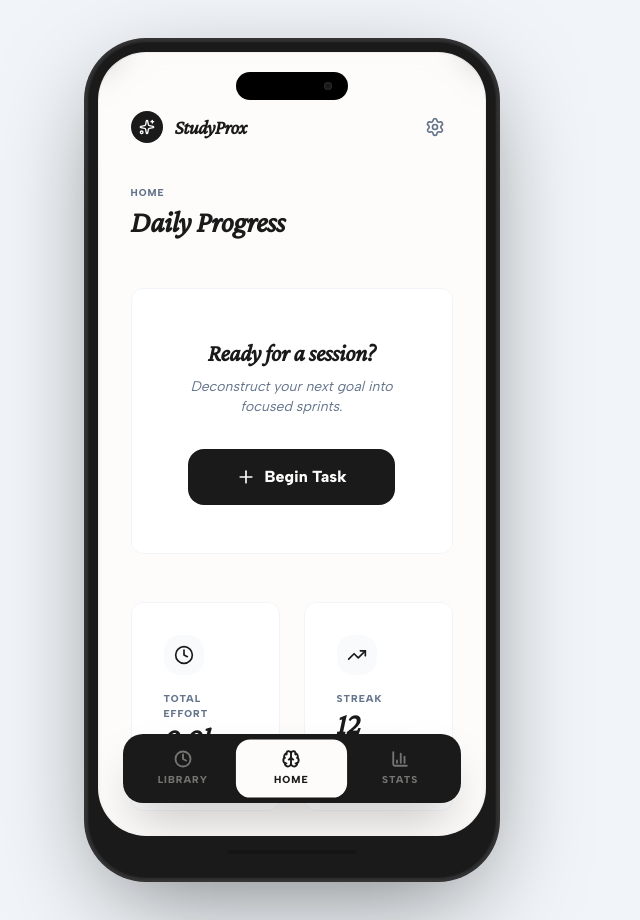
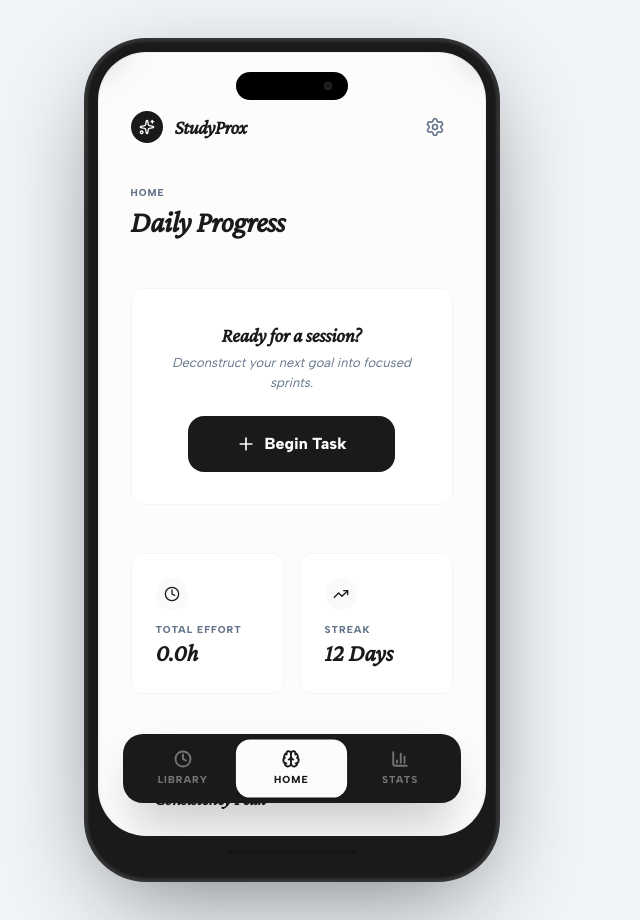
Before and after one commit to chuckabox/StudyProx, a React (Vite) app: page / in a window 1280 px wide. Shown: the whole page, without its empty margins (341-981 px from the left). Built offline with nearby package versions, Linux system fonts and the light colour scheme.

Commit message:
home improve

```diff
--- a/src/components/dashboard/LandingDashboard.jsx
+++ b/src/components/dashboard/LandingDashboard.jsx
@@ -24,22 +24,22 @@ export function LandingDashboard({ activeTask, stats, onStartNew, onUpdateSubtas
           </header>
 
           {nextSubtask ? (
-            <div className="card-scholar space-y-8 stagger-1">
+            <div className="card-scholar p-6 space-y-6 stagger-1">
               <div>
                 <p className="text-[10px] font-bold uppercase tracking-widest text-muted mb-2">Next Step</p>
-                <p className="text-xl font-serif font-bold text-ink italic">{nextSubtask.text}</p>
+                <p className="text-lg font-serif font-bold text-ink italic">{nextSubtask.text}</p>
               </div>
 
               <div className="flex gap-3">
                 <button
                   onClick={() => onUpdateSubtask(activeTask.id, nextSubtask.id, true)}
-                  className="w-12 h-12 rounded-lg border border-slate-100 flex items-center justify-center hover:bg-slate-50 transition-all active:scale-90"
+                  className="w-10 h-10 rounded-lg border border-slate-100 flex items-center justify-center hover:bg-slate-50 transition-all active:scale-90"
                 >
                   <Check className="w-5 h-5" />
                 </button>
                 <button
                   onClick={onStartFocus}
-                  className="btn-ink flex-1"
+                  className="btn-ink flex-1 text-sm py-2"
                 >
                   <Zap className="w-4 h-4" />
                   <span>Start Focus</span>
@@ -63,10 +63,10 @@ export function LandingDashboard({ activeTask, stats, onStartNew, onUpdateSubtas
             <h2 className="text-3xl font-serif font-bold text-ink italic">Daily Progress</h2>
           </header>
 
-          <div className="card-scholar py-12 text-center space-y-8 stagger-1">
-            <div className="space-y-2">
-              <h3 className="text-2xl font-serif font-bold text-ink italic">Ready for a session?</h3>
-              <p className="text-muted text-sm italic">Deconstruct your next goal into focused sprints.</p>
+          <div className="card-scholar py-8 text-center space-y-6 stagger-1">
+            <div className="space-y-1">
+              <h3 className="text-xl font-serif font-bold text-ink italic">Ready for a session?</h3>
+              <p className="text-muted text-[13px] italic">Deconstruct your next goal into focused sprints.</p>
             </div>
             <button
               onClick={onStartNew}
@@ -79,34 +79,34 @@ export function LandingDashboard({ activeTask, stats, onStartNew, onUpdateSubtas
 
 
 
-          <section className="grid grid-cols-2 gap-6 stagger-3">
-            <div className="card-scholar p-8 space-y-4 hover:bg-white transition-all">
-              <div className="w-10 h-10 bg-slate-50 rounded-lg flex items-center justify-center">
-                <Clock className="w-5 h-5 text-ink" />
+          <section className="grid grid-cols-2 gap-4 stagger-3">
+            <div className="card-scholar p-6 space-y-3 hover:bg-white transition-all">
+              <div className="w-8 h-8 bg-slate-50 rounded-lg flex items-center justify-center">
+                <Clock className="w-4 h-4 text-ink" />
               </div>
               <div>
                 <p className="text-[10px] font-bold uppercase tracking-widest text-muted">Total Effort</p>
-                <p className="text-3xl font-serif font-bold text-ink italic">{stats?.totalHours?.toFixed(1) || '0.0'}h</p>
+                <p className="text-2xl font-serif font-bold text-ink italic">{stats?.totalHours?.toFixed(1) || '0.0'}h</p>
               </div>
             </div>
-            <div className="card-scholar p-8 space-y-4 hover:bg-white transition-all">
-              <div className="w-10 h-10 bg-slate-50 rounded-lg flex items-center justify-center">
-                <TrendingUp className="w-5 h-5 text-ink" />
+            <div className="card-scholar p-6 space-y-3 hover:bg-white transition-all">
+              <div className="w-8 h-8 bg-slate-50 rounded-lg flex items-center justify-center">
+                <TrendingUp className="w-4 h-4 text-ink" />
               </div>
               <div>
                 <p className="text-[10px] font-bold uppercase tracking-widest text-muted">Streak</p>
-                <p className="text-3xl font-serif font-bold text-ink italic">12 Days</p>
+                <p className="text-2xl font-serif font-bold text-ink italic">12 Days</p>
               </div>
             </div>
           </section>
 
-          <section className="card-scholar bg-slate-50 border-none p-8 flex items-center justify-between stagger-4 hover:bg-slate-100 transition-all cursor-default">
+          <section className="card-scholar bg-slate-50 border-none p-6 flex items-center justify-between stagger-4 hover:bg-slate-100 transition-all cursor-default">
             <div className="space-y-1">
               <p className="text-[10px] font-bold uppercase tracking-widest text-muted">Weekly Commitment</p>
-              <h4 className="font-serif font-bold text-xl text-ink italic">Consistency Peak</h4>
+              <h4 className="font-serif font-bold text-lg text-ink italic">Consistency Peak</h4>
             </div>
             <div className="text-right">
-              <p className="text-3xl font-serif font-bold text-ink italic">92%</p>
+              <p className="text-2xl font-serif font-bold text-ink italic">92%</p>
             </div>
           </section>
         </div>
```
